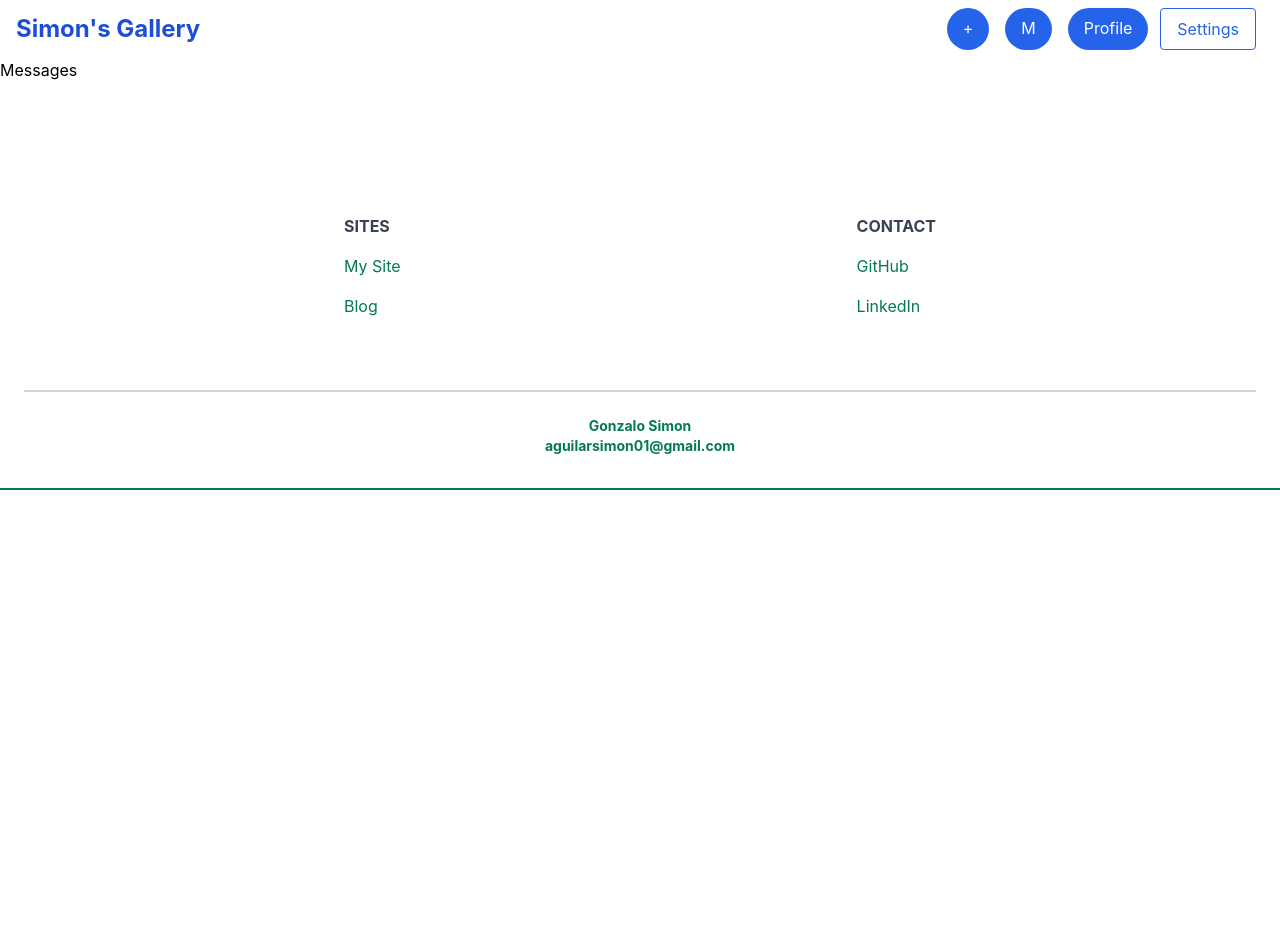
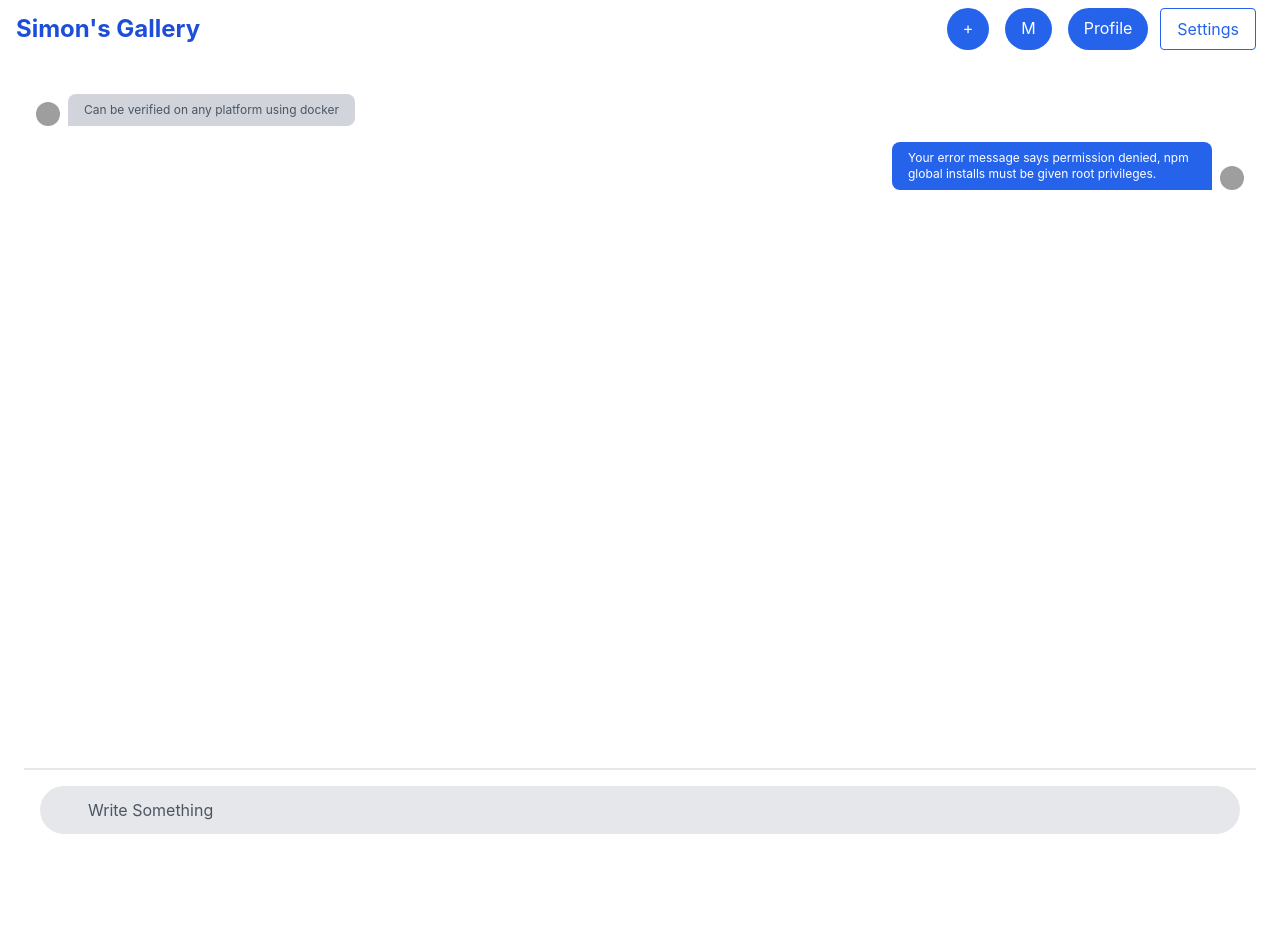
Before and after one commit to gonzalosimon/galleryapp, a React (Create React App) app: page /messages in a window 1280 px wide. Shown: the top 952 px of the page. Before the commit the page ends 800 px from the top, so only its background shows below. Built offline with nearby package versions, Linux system fonts and the light colour scheme; no server answers; grey boxes are pictures that could not be loaded; the HTML template or start-up script is replaced by a standard one.

Commit message:
updated messages

```diff
--- a/src/Components/HeaderComponents/Messages.js
+++ b/src/Components/HeaderComponents/Messages.js
@@ -1,7 +1,65 @@
 import React from "react";
 
 const Messages = () => {
-  return <div>Messages</div>;
+  return (
+    <div>
+      <div class="flex-1 p:2 sm:p-6 justify-between flex flex-col h-screen">
+          <div
+            id="messages"
+            class="flex flex-col space-y-4 p-3 overflow-y-auto scrollbar-thumb-blue scrollbar-thumb-rounded scrollbar-track-blue-lighter scrollbar-w-2 scrolling-touch"
+          >
+            <div class="chat-message">
+              <div class="flex items-end">
+                <div class="flex flex-col space-y-2 text-xs max-w-xs mx-2 order-2 items-start">
+                  <div>
+                    <span class="px-4 py-2 rounded-lg inline-block rounded-bl-none bg-gray-300 text-gray-600">
+                      Can be verified on any platform using docker
+                    </span>
+                  </div>
+                </div>
+                <img
+                  src="https://images.unsplash.com/photo-1549078642-b2ba4bda0cdb?ixlib=rb-1.2.1&amp;ixid=eyJhcHBfaWQiOjEyMDd9&amp;auto=format&amp;fit=facearea&amp;facepad=3&amp;w=144&amp;h=144"
+                  alt="My profile"
+                  class="w-6 h-6 rounded-full order-1"
+                />
+              </div>
+            </div>
+            <div class="chat-message">
+              <div class="flex items-end justify-end">
+                <div class="flex flex-col space-y-2 text-xs max-w-xs mx-2 order-1 items-end">
+                  <div>
+                    <span class="px-4 py-2 rounded-lg inline-block rounded-br-none bg-blue-600 text-white ">
+                      Your error message says permission denied, npm global
+                      installs must be given root privileges.
+                    </span>
+                  </div>
+                </div>
+                <img
+                  src="https://images.unsplash.com/photo-1590031905470-a1a1feacbb0b?ixlib=rb-1.2.1&amp;ixid=eyJhcHBfaWQiOjEyMDd9&amp;auto=format&amp;fit=facearea&amp;facepad=3&amp;w=144&amp;h=144"
+                  alt="My profile"
+                  class="w-6 h-6 rounded-full order-2"
+                />
+              </div>
+            </div>
+          </div>
+          <div class="border-t-2 border-gray-200 px-4 pt-4 mb-2 sm:mb-0">
+            <div class="relative flex">
+              <span class="absolute inset-y-0 flex items-center">
+                <button
+                  type="button"
+                  class="inline-flex items-center justify-center rounded-full h-12 w-12 transition duration-500 ease-in-out text-gray-500 hover:bg-gray-300 focus:outline-none"
+                ></button>
+              </span>
+              <input
+                type="text"
+                placeholder="Write Something"
+                class="w-full focus:outline-none focus:placeholder-gray-400 text-gray-600 placeholder-gray-600 pl-12 bg-gray-200 rounded-full py-3"
+              />
+            </div>
+          </div>
+        </div>
+    </div>
+  );
 };
 
 export default Messages;
--- a/src/Components/Home.js
+++ b/src/Components/Home.js
@@ -26,7 +26,7 @@ class Home extends Component {
     this.state = {
       photos: [],
       totalPhotos: 0,
-      perPage: 18,
+      perPage: 3,
       currentPage: 1,
       loadState: LOAD_STATE.LOADING,
     };
@@ -100,7 +100,6 @@ class Home extends Component {
         ) : (
           <List data={this.state.photos} />
         )}
-
       </div>
     );
   }
@@ -119,120 +118,4 @@ const List = ({ data }) => {
   return <Masonry className=" grid grid-cols-3 ">{items}</Masonry>;
 };
 
-class Pagination extends Component {
-  pages() {
-    var pages = [];
-    for (var i = this.rangeStart(); i <= this.rangeEnd(); i++) {
-      pages.push(i);
-    }
-    return pages;
-  }
-
-  rangeStart() {
-    var start = this.props.current - this.props.pageRange;
-    return start > 0 ? start : 1;
-  }
-
-  rangeEnd() {
-    var end = this.props.current + this.props.pageRange;
-    var totalPages = this.totalPages();
-    return end < totalPages ? end : totalPages;
-  }
-
-  totalPages() {
-    return Math.ceil(this.props.total / this.props.perPage);
-  }
-
-  nextPage() {
-    return this.props.current + 1;
-  }
-
-  prevPage() {
-    return this.props.current - 1;
-  }
-
-  hasFirst() {
-    return this.rangeStart() !== 1;
-  }
-
-  hasLast() {
-    return this.rangeEnd() < this.totalPages();
-  }
-
-  hasPrev() {
-    return this.props.current > 1;
-  }
-
-  hasNext() {
-    return this.props.current < this.totalPages();
-  }
-
-  changePage(page) {
-    this.props.onPageChanged(page);
-  }
-
-  render() {
-    return (
-      <div className="pagination">
-        <div className="pagination__left">
-          <a
-            href="pagination"
-            className={!this.hasPrev() ? "hidden" : ""}
-            onClick={(e) => this.changePage(this.prevPage())}
-          >
-            Prev
-          </a>
-        </div>
-
-        <div className="pagination__mid">
-          <ul>
-            <li className={!this.hasFirst() ? "hidden" : ""}>
-              <a href="pagination" onClick={(e) => this.changePage(1)}>
-                1
-              </a>
-            </li>
-            <li className={!this.hasFirst() ? "hidden" : ""}>...</li>
-            {this.pages().map((page, index) => {
-              return (
-                <li key={index}>
-                  <a
-                    href="pagination"
-                    onClick={(e) => this.changePage(page)}
-                    className={this.props.current === page ? "current" : ""}
-                  >
-                    {page}
-                  </a>
-                </li>
-              );
-            })}
-            <li className={!this.hasLast() ? "hidden" : ""}>...</li>
-            <li className={!this.hasLast() ? "hidden" : ""}>
-              <a
-                href="pagination"
-                onClick={(e) => this.changePage(this.totalPages())}
-              >
-                {this.totalPages()}
-              </a>
-            </li>
-          </ul>
-        </div>
-
-        <div className="pagination__right">
-          <a
-            href="pagination"
-            className={!this.hasNext() ? "hidden" : ""}
-            onClick={(e) => this.changePage(this.nextPage())}
-          >
-            Next
-          </a>
-        </div>
-      </div>
-    );
-  }
-}
-
-Pagination.defaultProps = {
-  pageRange: 2,
-};
-
 export default Home;
```
Also changed, not shown: 1 other file (tests, documents, lock files or other folders).
